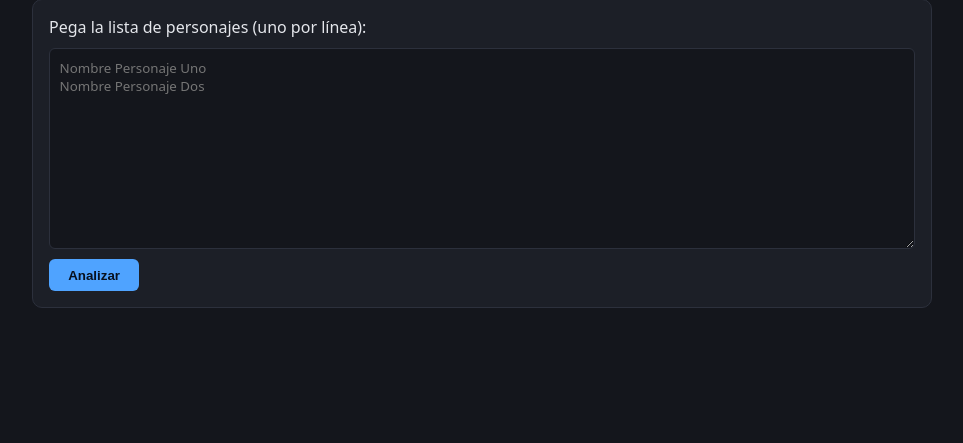
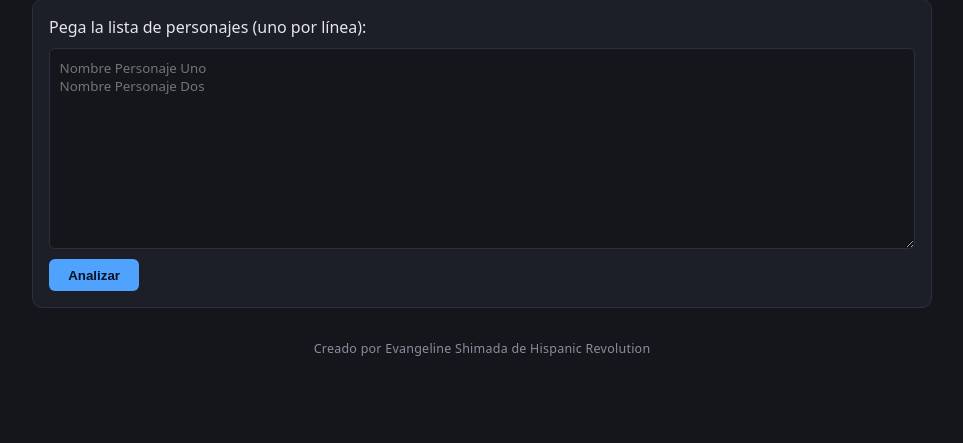
Before and after one commit to dariufff/eve_local_tool, a Flask app: page / in a window 1280 px wide. Shown: the part 177-620 px from the top of the page, without its empty margins (158-1121 px from the left). Run offline with Flask 3, Linux system fonts and the light colour scheme.

Commit message:
Add creator credit footer

```diff
--- a/static/style.css
+++ b/static/style.css
@@ -142,3 +142,15 @@ tr.danger-low .score-analyzed { color: var(--low); }
 
 .boost-tag { font-size: 0.7rem; font-weight: 600; color: var(--high); }
 .penalty-tag { font-size: 0.7rem; font-weight: 600; color: var(--low); }
+
+footer {
+  max-width: 900px;
+  margin: 2rem auto 0;
+  text-align: center;
+}
+
+.credit {
+  color: var(--muted);
+  font-size: 0.78rem;
+  letter-spacing: 0.02em;
+}
--- a/templates/index.html
+++ b/templates/index.html
@@ -131,5 +131,9 @@
       </table>
     {% endif %}
   </main>
+
+  <footer>
+    <p class="credit">Creado por Evangeline Shimada de Hispanic Revolution</p>
+  </footer>
 </body>
 </html>
```
